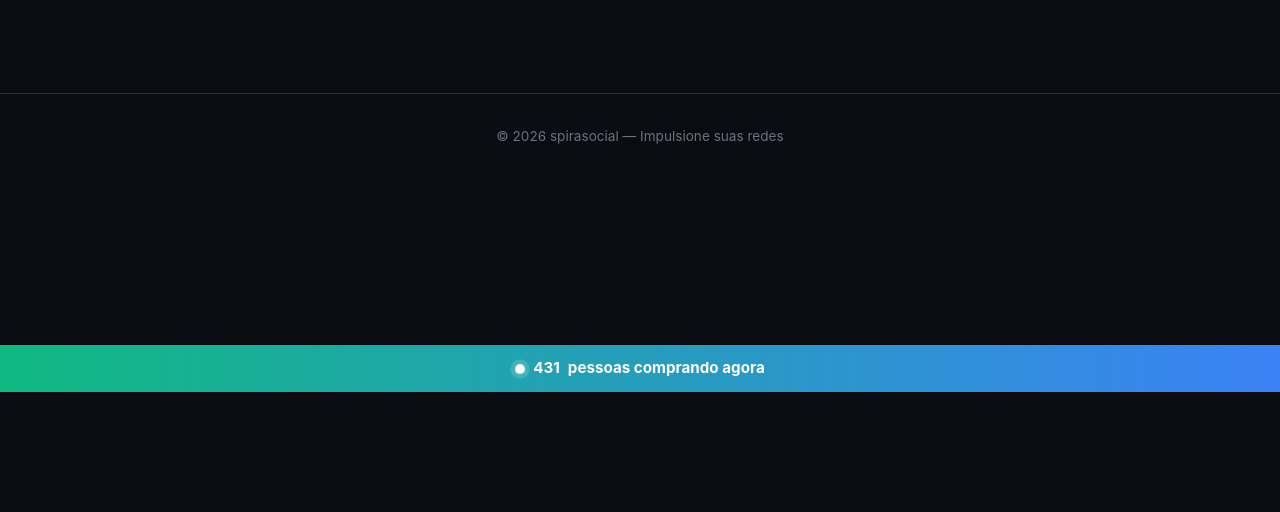
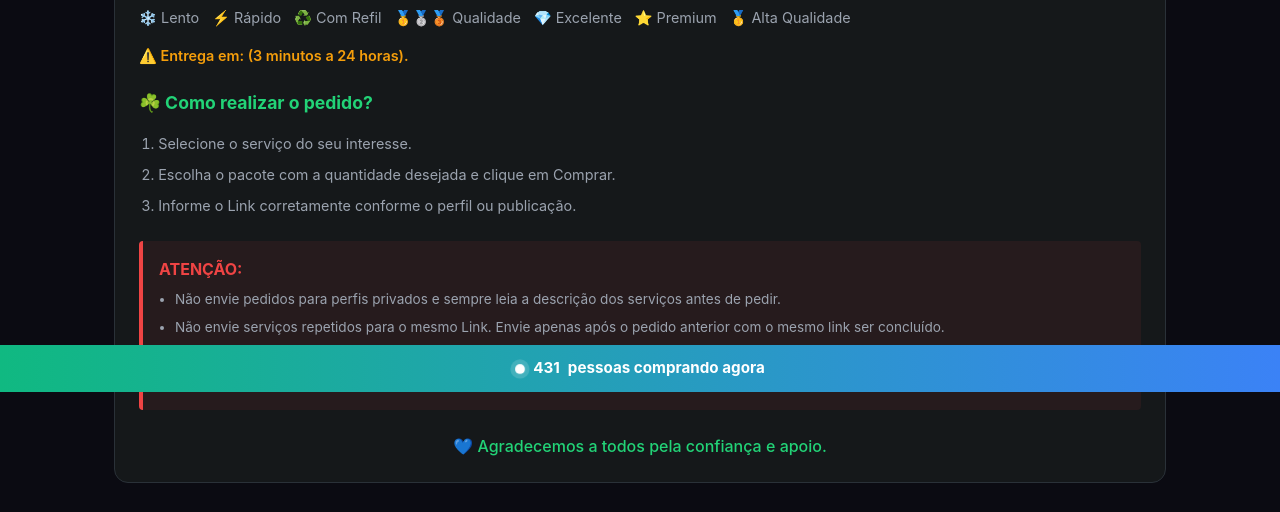
Before and after one commit to sc4utwith4/SMM-panel, a website: page index.html in a window 1280 px wide. Shown: the part 408-920 px from the top of the page. Before the commit the page ends 800 px from the top, so only its background shows below. Drawn offline with Linux system fonts and the light colour scheme; no server answers.

Commit message:
feat: add notice section, update link placeholder and package features

```diff
--- a/index.html
+++ b/index.html
@@ -28,6 +28,41 @@
     <div class="container">
       <h1 class="hero-title">Impulsione suas redes <span class="accent">em minutos</span></h1>
       <p class="hero-subtitle">Seguidores, curtidas e visualizações de qualidade para Instagram e TikTok. Entrega rápida e segura.</p>
+    </div>
+  </section>
+
+  <!-- AVISOS E INSTRUÇÕES -->
+  <section class="container">
+    <div style="background: var(--bg-card); border: 1px solid var(--border); border-radius: var(--radius); padding: 1.5rem; margin-bottom: 2rem;">
+      <h3 style="color:var(--accent); margin-bottom: 1rem; font-size: 1.1rem;">Entenda os significados das nossas siglas</h3>
+      <div style="display: flex; flex-wrap: wrap; gap: 0.8rem; margin-bottom: 1rem; color: var(--text-muted); font-size: 0.9rem;">
+        <span>❄️ Lento</span>
+        <span>⚡️ Rápido</span>
+        <span>♻️ Com Refil</span>
+        <span>🥇🥈🥉 Qualidade</span>
+        <span>💎 Excelente</span>
+        <span>⭐ Premium</span>
+        <span>🥇 Alta Qualidade</span>
+      </div>
+      <p style="color: var(--warning); font-size: 0.9rem; font-weight: 600; margin-bottom: 1.5rem;">⚠️ Entrega em: (3 minutos a 24 horas).</p>
+
+      <h3 style="color:var(--accent); margin-bottom: 1rem; font-size: 1.1rem;">☘️ Como realizar o pedido?</h3>
+      <ol style="margin-left: 1.2rem; color: var(--text-muted); display:flex; flex-direction:column; gap:0.6rem; font-size: 0.9rem; margin-bottom: 1.5rem;">
+        <li>Selecione o serviço do seu interesse.</li>
+        <li>Escolha o pacote com a quantidade desejada e clique em Comprar.</li>
+        <li>Informe o Link corretamente conforme o perfil ou publicação.</li>
+      </ol>
+
+      <div style="background: rgba(239, 68, 68, 0.08); border-left: 4px solid var(--error); padding: 1rem; border-radius: 4px;">
+        <h4 style="color: var(--error); margin-bottom: 0.5rem; font-size: 1rem;">ATENÇÃO:</h4>
+        <ul style="margin-left: 1rem; color: var(--text-muted); font-size: 0.85rem; display: flex; flex-direction: column; gap: 0.5rem;">
+          <li>Não envie pedidos para perfis privados e sempre leia a descrição dos serviços antes de pedir.</li>
+          <li>Não envie serviços repetidos para o mesmo Link. Envie apenas após o pedido anterior com o mesmo link ser concluído.</li>
+          <li>Nosso prazo comum de entrega é imediato ou até 40 minutos, mas o prazo total pode ser de 5min a 24h. Deixe seu cliente ciente!</li>
+          <li>Se enfrentar algum problema, abra um ticket de suporte apenas <b>após 24 horas</b> do envio do pedido.</li>
+        </ul>
+      </div>
+      <p style="text-align: center; margin-top: 1.5rem; color: var(--accent); font-weight: 500;">💙 Agradecemos a todos pela confiança e apoio.</p>
     </div>
   </section>
 
@@ -97,8 +132,8 @@
         <input type="text" id="orderName" placeholder="Seu nome" />
       </div>
       <div class="form-group">
-        <label>Link do perfil / publicação</label>
-        <input type="url" id="orderLink" placeholder="https://instagram.com/seuperfil" />
+        <label>Link do perfil ou publicação</label>
+        <input type="url" id="orderLink" placeholder="Ex: https://instagram.com/seu_perfil ou tiktok.com/@seu_perfil" />
       </div>
 
       <!-- Input escondido pois a quantidade agora é fixa -->
--- a/js/app.js
+++ b/js/app.js
@@ -123,9 +123,8 @@ function openCategory(catKey) {
         </div>
         <div class="package-title">${group.label}</div>
         <div class="package-features">
-          <div class="package-feature"><i>⚡</i> Entrega em minutos</div>
           <div class="package-feature premium"><i>💎</i> Qualidade Premium</div>
-          <div class="package-feature"><i>✔️</i> Permanente</div>
+          <div class="package-feature"><i>⚠️</i> Entrega em: (3 minutos a 24 horas).</div>
         </div>
         <div class="package-price">
           <span class="price-de">De: R$ ${fmt(precoDe)}</span>
```
